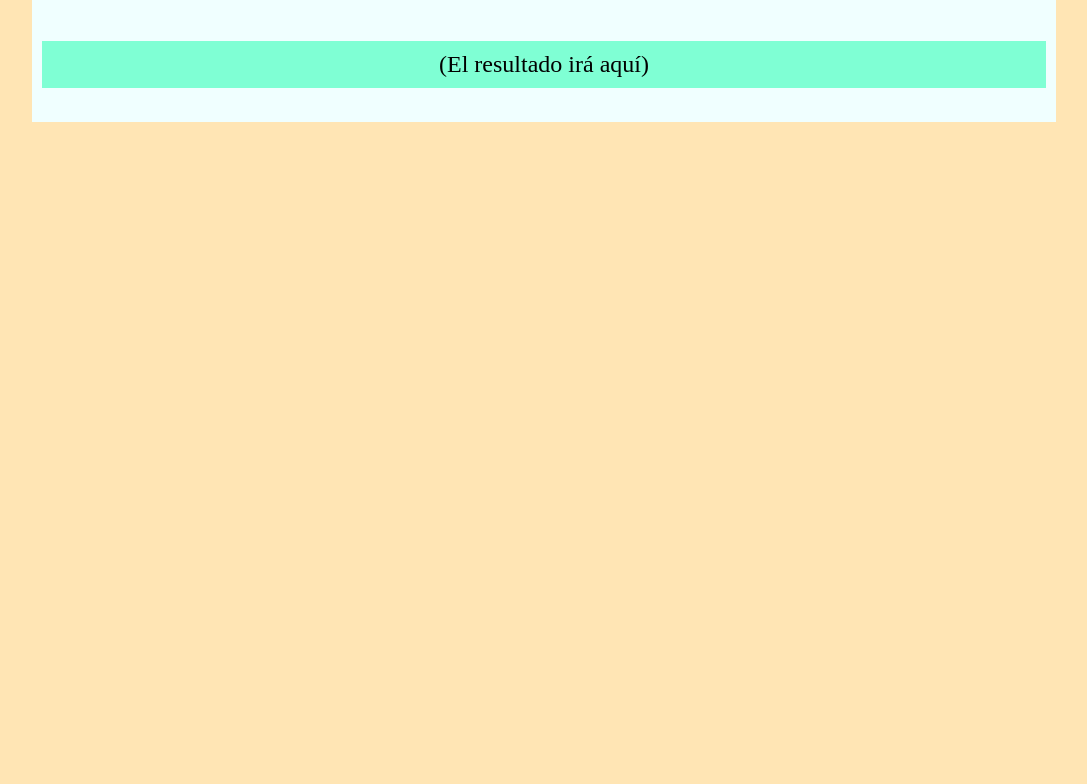
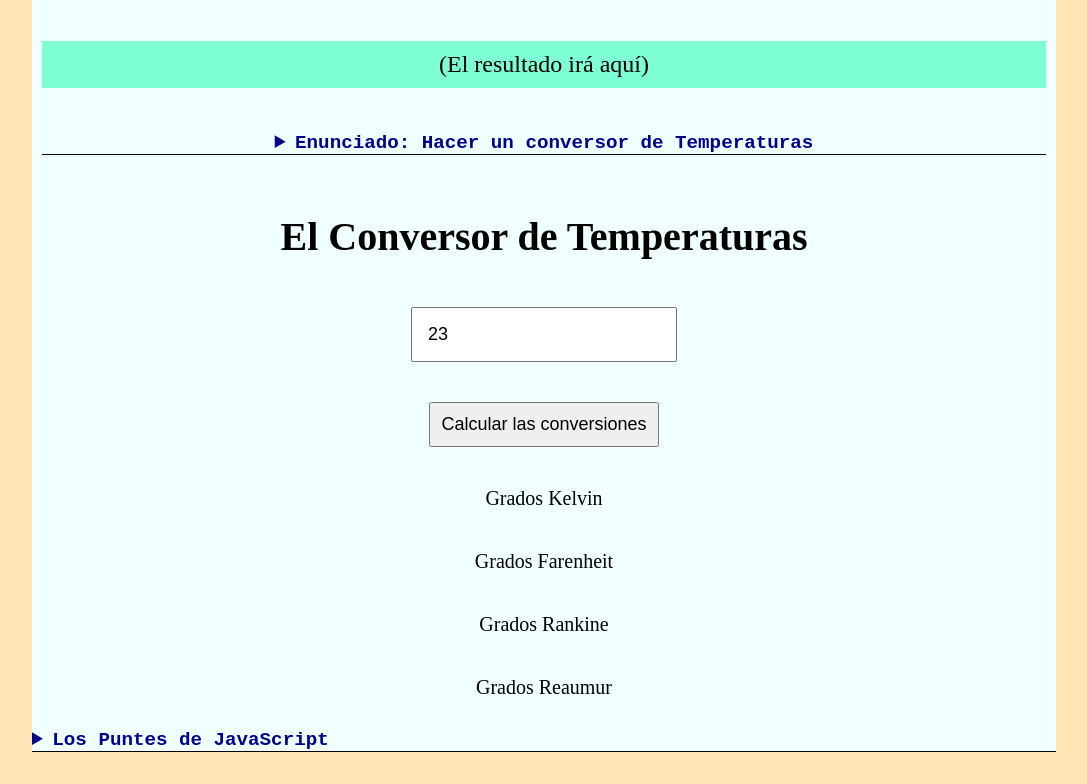
Before and after one commit to Thea272/Pinturas, a plain HTML site: page index.html in a window 1280 px wide. Shown: the part 519-1303 px from the top of the page, without its empty margins (96-1183 px from the left). Before the commit the page ends 800 px from the top, so only its background shows below. Drawn offline with Linux system fonts and the light colour scheme; a web font is replaced by a local one.

Commit message:
Add files via upload

```diff
--- a/index.html
+++ b/index.html
@@ -1,10 +1,12 @@
 <!DOCTYPE html>
-<html lang="en">
+<html lang="es">
+
 <head>
   <meta charset="UTF-8">
   <meta name="viewport" content="width=device-width, initial-scale=1.0">
   <title>Manos de Pintura</title>
 </head>
+
 <style>
   @import url('https://fonts.googleapis.com/css2?family=Caprasimo&family=Nunito:ital,wght@0,200..1000;1,200..1000&display=swap');
 
@@ -15,12 +17,14 @@
     font: "Nunito", sans-serif;
     font-size: 20px;
   }
+
   summary {
     font-size: 1.2em;
     font-weight: 700;
     background-color: azure;
     color: darkblue;
   }
+
   details {
     font-size: 0.8em;
     font-family: monospace;
@@ -28,14 +32,17 @@
     margin-bottom: 2em;
     color: darkblue;
   }
+
   details p {
     margin-bottom: 2px;
   }
+
   label {
     display: inline-block;
     width: 14em;
     font-size: 22px;
   }
+
   form {
     display: flex;
     flex-direction: column;
@@ -45,6 +52,7 @@
     margin: 0 auto;
 
   }
+
   #resultado {
     background-color: aquamarine;
     color: black;
@@ -61,27 +69,28 @@
     padding: 15px;
     font-size: 18px;
   }
+</style>
 
-
-
-  </style>
 <body>
 
-<form>
+  <form id="first">
     <details>
       <summary>Enunciado: Calcular litros de pintura</summary>
       <p>Escribe un programa JavaScript que calcule los litros de pintura necesarios para pintar una pared rectangular.
       </p>
       <p>Un litro de pintura cubre aproximadamente, 12m<sup>2</sup> en una sola mano.</p>
-    <p>Crea una constante llamada <b><mark>COBERTURA</mark></b> para guardar los datos de cobertura de la pintura: (<b>12</b>m<sup>2</sup>)</p>
+      <p>Crea una constante llamada <b><mark>COBERTURA</mark></b> para guardar los datos de cobertura de la pintura:
+        (<b>12</b>m<sup>2</sup>)</p>
       <p>Tienes un formulario para preguntar al usuario:</p>
       <ul type="circle">
         <li>El alto de la pared </li>
         <li>El ancho de la pared</li>
         <li>El número de manos a aplicar</li>
       </ul>
-    <p>Calcula en una función a la cual llamarás <b><mark>CalcularLitros()</mark></b> los litros de pintura necesarios.</p>
-    <p>Muestra en pantalla en el párrafo llamado <b><mark>respuesta</mark></b> los litros de pintura que se deben comprar.</p>
+      <p>Calcula en una función a la cual llamarás <b><mark>CalcularLitros()</mark></b> los litros de pintura
+        necesarios.</p>
+      <p>Muestra en pantalla en el párrafo llamado <b><mark>respuesta</mark></b> los litros de pintura que se deben
+        comprar.</p>
       <p>Agregar más estilos CSS a este documento para que no pierdas la práctica.</p>
     </details>
     <h1>Calcular litros de Pintura</h1>
@@ -102,13 +111,50 @@
 
   </form>
 
+  <form id="second">
+    <details>
+      <summary>Enunciado: Hacer un conversor de Temperaturas</summary>
+      <p>Hacer un conversor de temperaturas <b>que reciba un valor en Grados Centígrados</b> y lo devuelva en diferentes
+        sistemas:</p>
+      <p>Las fórmulas a aplicar son las siguientes:</p>
+      <ul type="circle">
+        <li>Grados Kelvin = Grados Centígrados + 273.15</li>
+        <li>Grados Farenheit = Grados Centígrados * 9/5 + 32</li>
+        <li>Grados Rankine = (Grados centigrados + 273.15)* 9/5</li>
+        <li>Grados Reaumur = (Grados centigrados * 4/5)</li>
+      </ul>
+      <p>Calcula en una función a la cual llamarás <b><mark>convertir()</mark></b> que calcule todas las conversiones.
+      </p>
+      <p>Muestra en pantalla, en diferentes párrafos, las cuatro conversiones diferentes (Kelvin, Farenheit, Rankine y
+        Reaumur) </p>
+    </details>
+    <h1>El Conversor de Temperaturas</h1>
+    <p>
+      <label for="centigrados">
+        <input type="number" id="centigrados" value="23">
+      </label>
+    </p>
+    <p>
+      <button type='button' onclick="convertir()">Calcular las conversiones</button>
+    </p>
+    <p id="kelvin"> Grados Kelvin</p>
+    <p id="farenheit"> Grados Farenheit</p>
+    <p id="rankine">Grados Rankine</p>
+    <p id="reaumur"> Grados Reaumur</p>
+  </form>
+
+  <details>
+    <summary>Los Puntes de JavaScript</summary>
+    <p><img src="./img/apuntesJSCript1.png" alt="foto1"></p>
+    <p><img src="./img/JScript2.png" alt="foto2"></p>
+  </details>
+
   <script>
 
     const ALTO = document.getElementById("alto");
-const ANCHO = document.getElementById("ancho")
-const MANOS = document.getElementById("manos")
-const RESULTADO = document.getElementById("resultado")
-
+    const ANCHO = document.getElementById("ancho");
+    const MANOS = document.getElementById("manos");
+    const RESULTADO = document.getElementById("resultado");
 
     function calcularLitros() {
 
@@ -117,16 +163,56 @@ function calcularLitros() {
       let numeroManos = Number(MANOS.value);
       const COBERTURA = 12
 
-      let total = (altoPared * anchoPared * numeroManos)/ COBERTURA
+      let total = (altoPared * anchoPared * numeroManos) / COBERTURA;
+
       RESULTADO.innerHTML = "Los litros de pintura necesarios son: " + total;
       console.log(COBERTURA);
     }
+    // segundo form.
+
+    const GRADOSKELVIN = document.getElementById("kelvin");
+    const GRADOSFARENHEIT = document.getElementById("farenheit");
+    const RANKINE = document.getAnimations("rankine");
+    const REAUMUR = document.getElementById("reaumur");
+    const GRADOS = document.getElementById("grados");
+
+    function convertir() {
+      console.clear(); //Limpia la consola
+
+      let gradosCentigrados = Number(document.getElementById("centigrados").value);
+      console.log("gradosCentigrados", gradosCentigrados);
+
+      let gradosKelvin = (gradosCentigrados + 273.15).toFixed(2);
+      console.log("gradosKelvin", gradosKelvin);
+
+      let gradosFarenheit = (gradosCentigrados * 9 / 5 + 32).toFixed(2);
+      console.log("gradosFarenheit", gradosFarenheit);
+
+      let gradosRankine = ((gradosCentigrados + 273.15) * 9 / 5).toFixed(2);
+      console.log("gradosRankine", gradosRankine);
+
+      let gradosReaumur = (gradosCentigrados * 4 / 5).toFixed(2);
+      console.log("gradosReaumur", gradosReaumur);
+
+      // podemos usar comillas dobles(para convertir las variables con +, o con `template string`)
+
+      //document.getElementById("kelvin").innerHTML = "Grados Kelvin: " + gradosKelvin
+
+
+      //on TEMPLATE STRING encerrando la expresión entre acentos graves `` y las variables (dentro) entre $ {nombre_variable}
+
+      document.getElementById("kelvin").innerHTML = `Grados Kelvin: ${gradosKelvin}`;
+      document.getElementById("farenheit").innerHTML = `Grados Farenheit: ${gradosFarenheit}`;
+      document.getElementById("rankine").innerHTML = `Grados Rankine: ${gradosRankine}`;
+      document.getElementById("reaumur").innerHTML = `Grados Reaumur: ${gradosReaumur}`;
+
+
+    }
+
 
     // la cobertura dividida (alto * ancho)=1 calcularLitros
     // 2.5 x 4= 10 metros * 3=30  30/12
-
   </script>
-
 
 </body>
 
```
Also changed, not shown: img/JScript2.png (added), img/apuntesJSCript1.png (added). Lines whose indentation alone changed are shown as unchanged.
